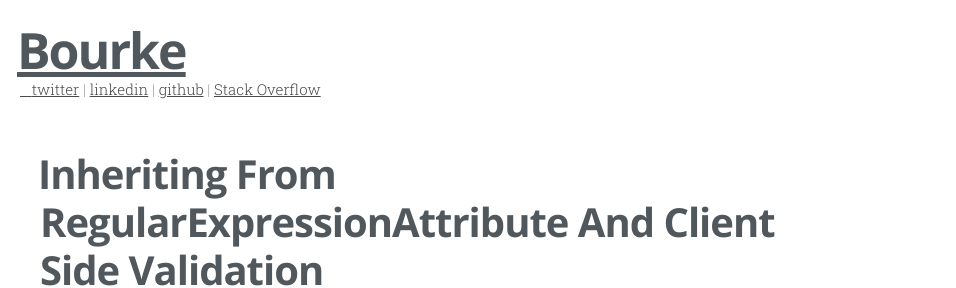
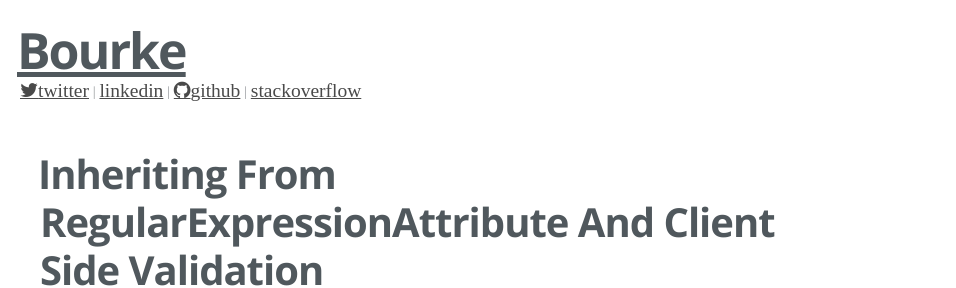
Before and after one commit to jfbourke/jfbourke.github.io, a Jekyll site: the page built from index.html, in a window 1280 px wide. Shown: the top 288 px of the page, without its empty margins (0-956 px from the left). Built offline with Jekyll 4.4.1, drawn with Linux system fonts in a browser that asks for light colours; nearby versions of some CDN libraries; Markdown is read by kramdown in place of the engine named in the settings; the list of posts is cut into pages by our own code.

Commit message:
Update default.html

```diff
--- a/_layouts/default.html
+++ b/_layouts/default.html
@@ -5,10 +5,10 @@
 	<header id="site-header">
 		<h1><a href="{{ site.url }}">Bourke</a></h1>
 		<p>
-			<a class="fa-twitter" href="https://twitter.com/jfbourke"><span>twitter</span></a> |
-			<a href="https://www.linkedin.com/in/jfbourke">linkedin</a> |
-			<a href="https://github.com/jfbourke">github</a> |
-			<a href="http://stackoverflow.com/users/209136/jonathan">Stack Overflow</a>
+			<a class="fa fa-twitter" href="https://twitter.com/jfbourke"><span>twitter</span></a> |
+			<a class="fa fa-linkedin" href="https://www.linkedin.com/in/jfbourke"><span>linkedin</span></a> |
+			<a class="fa fa-github" href="https://github.com/jfbourke"><span>github</span></a> |
+			<a class="fa fa-stackoverflow" href="http://stackoverflow.com/users/209136/jonathan"><span>stackoverflow</span></a>
 		</p>
 	</header>
 
```
